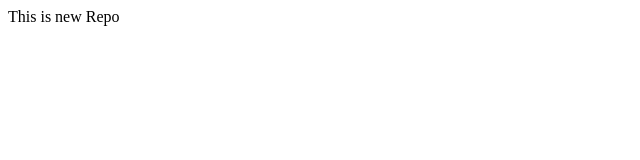
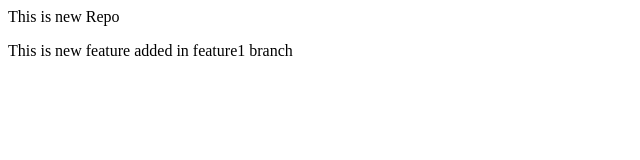
Before and after one commit to nz-amitshah/localrepo, a plain HTML site: page index.html in a window 1280 px wide. Shown: the whole page, without its empty margins (0-640 px from the left). Drawn offline with Linux system fonts and the light colour scheme.

Commit message:
Added new feature in feature1

```diff
--- a/index.html
+++ b/index.html
@@ -1 +1,2 @@
 <p>This is new Repo</p>
+<p>This is new feature added in feature1 branch</p>
```
